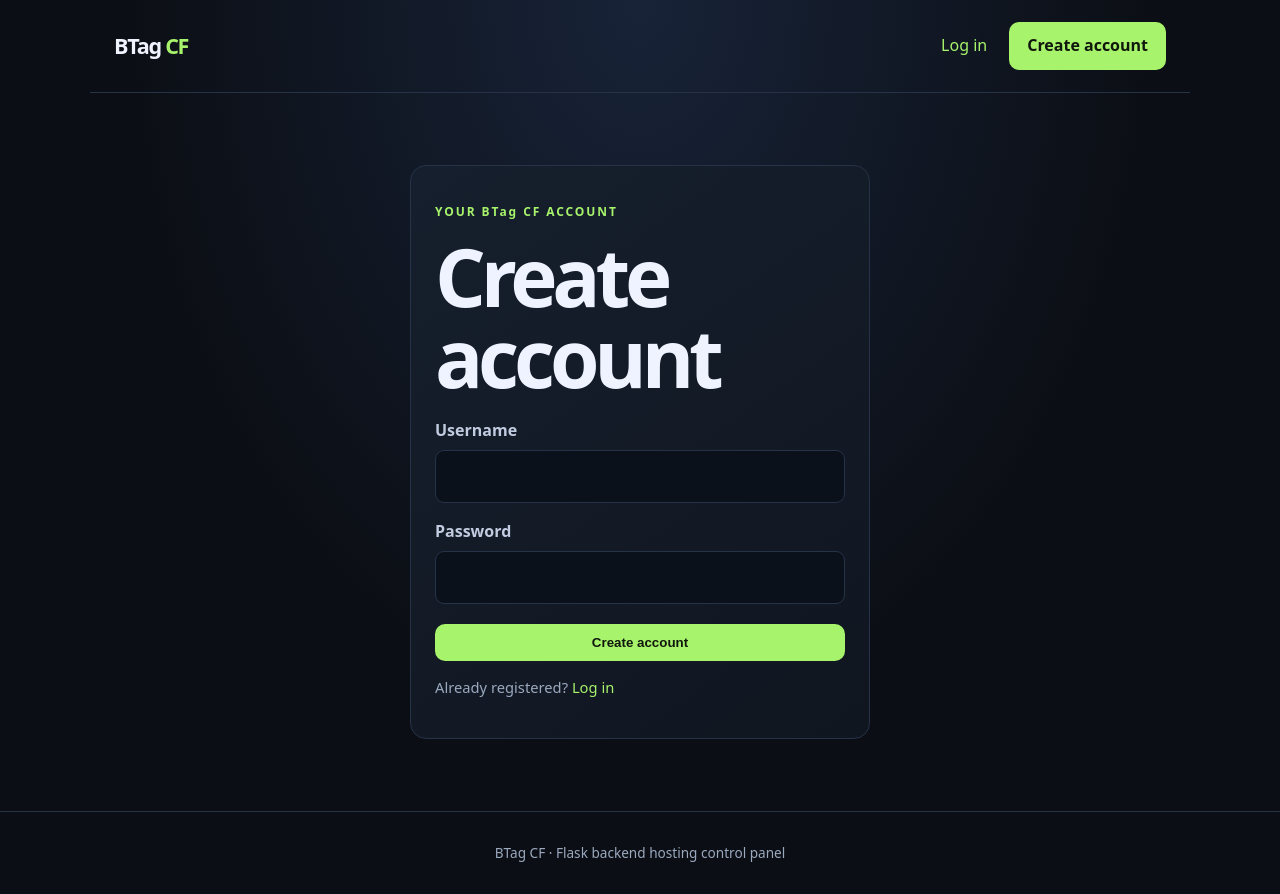
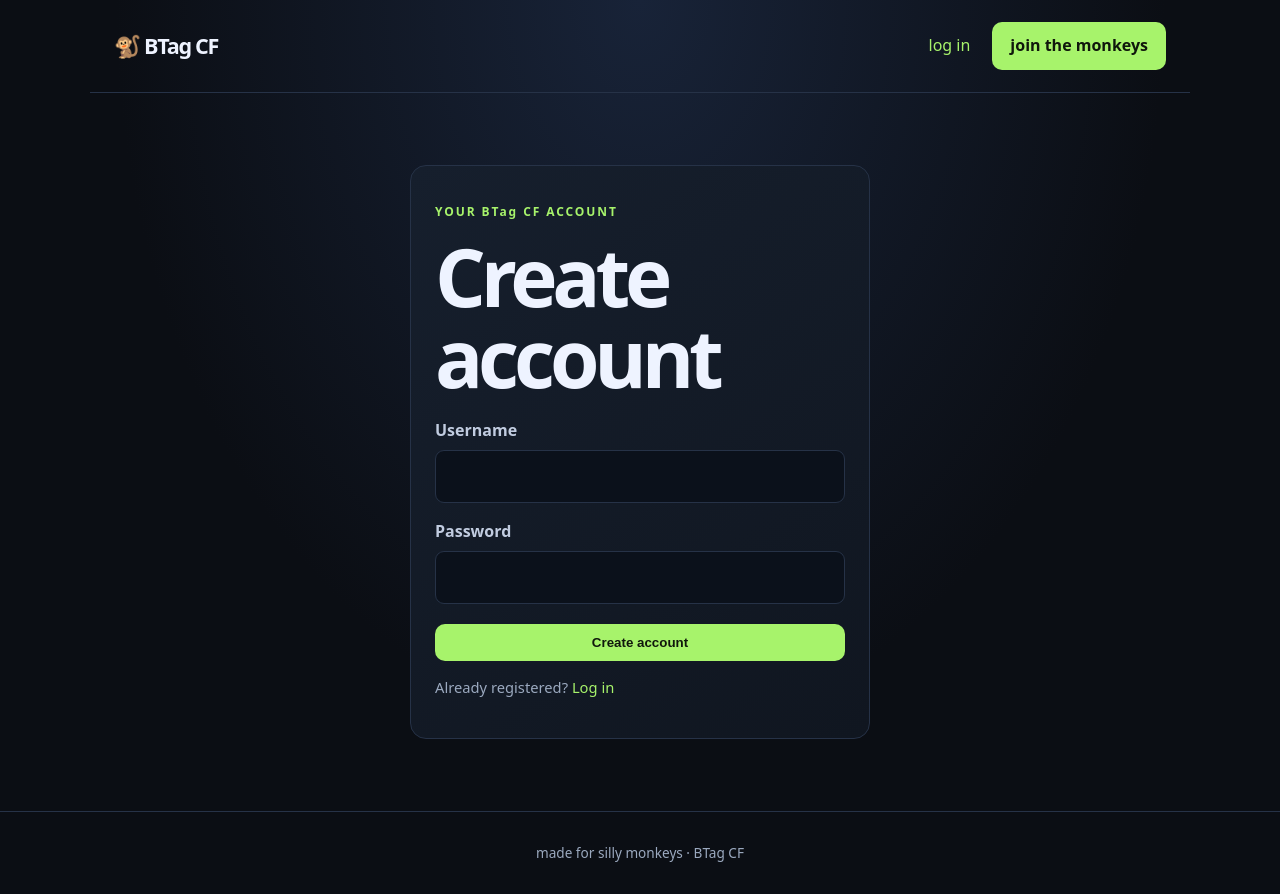
Before and after one commit to doctorgtstudios-spec/btag-cf, a Flask app: page /register in a window 1280 px wide. Run offline with Flask 3, Linux system fonts and the light colour scheme; some libraries are stand-ins or nearby versions.

Commit message:
Make BTag CF UI playful and simple

```diff
--- a/templates/base.html
+++ b/templates/base.html
@@ -8,17 +8,17 @@
 </head>
 <body>
   <header class="topbar">
-    <a class="brand" href="{{ url_for('index') }}">BTag <span>CF</span></a>
+    <a class="brand" href="{{ url_for('index') }}">🐒 BTag CF</a>
     <nav>
       {% if g.user %}
-        <a href="{{ url_for('dashboard') }}">Dashboard</a>
+        <a href="{{ url_for('dashboard') }}">my stuff</a>
         <form method="post" action="{{ url_for('logout') }}" class="inline">
           <input type="hidden" name="csrf_token" value="{{ csrf_token() }}">
-          <button class="nav-button" type="submit">Log out</button>
+          <button class="nav-button" type="submit">escape</button>
         </form>
       {% else %}
-        <a href="{{ url_for('login') }}">Log in</a>
-        <a class="nav-cta" href="{{ url_for('register') }}">Create account</a>
+        <a href="{{ url_for('login') }}">log in</a>
+        <a class="nav-cta" href="{{ url_for('register') }}">join the monkeys</a>
       {% endif %}
     </nav>
   </header>
@@ -28,6 +28,6 @@
     {% endfor %}
     {% block content %}{% endblock %}
   </main>
-  <footer>BTag CF · Flask backend hosting control panel</footer>
+  <footer>made for silly monkeys · BTag CF</footer>
 </body>
 </html>
```
